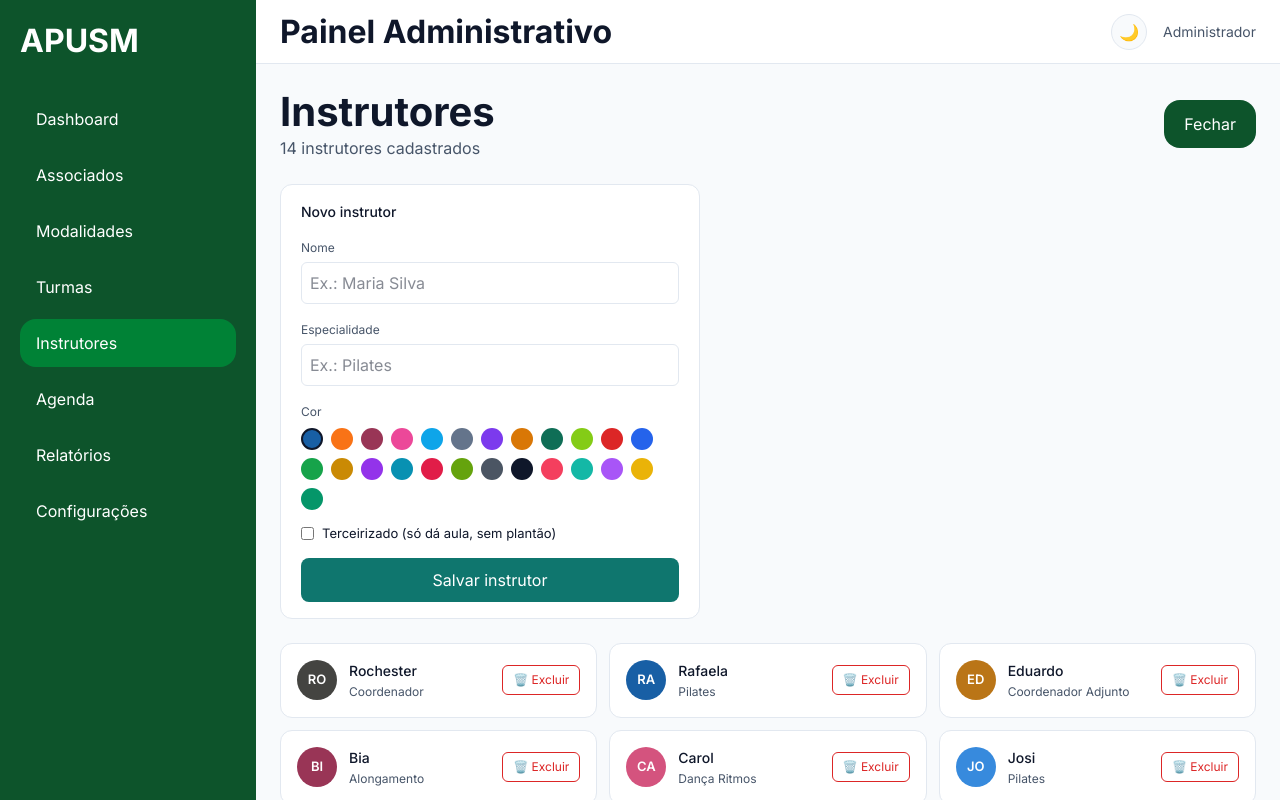
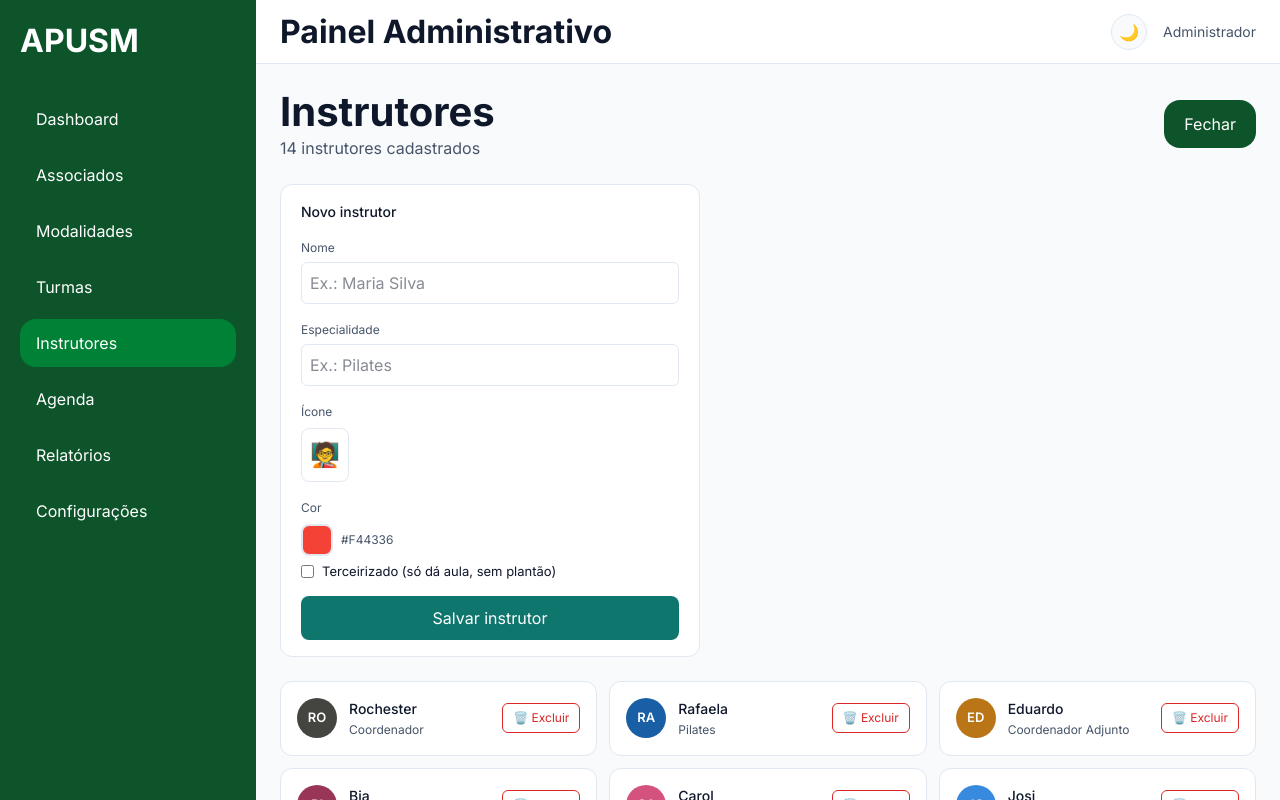
Before and after one commit to BrenoFranzin/apusm, a React (Vite) app: page /instrutores in a window 1280 px wide. Both pictures are taken after a click on the button "+ Novo instrutor". Shown: the top 800 px of the page. Built offline with nearby package versions, Linux system fonts and the light colour scheme.

Commit message:
auto-commit

```diff
--- a/src/modules/instrutores/components/InstrutorForm.tsx
+++ b/src/modules/instrutores/components/InstrutorForm.tsx
@@ -1,22 +1,23 @@
 // ======================================================
-// APUSM SaaS — Módulo Instrutores
+// APUSM SaaS – Módulo Instrutores
 // Arquivo: InstrutorForm.tsx
 // ======================================================
 
 import { useForm } from "react-hook-form";
 import { zodResolver } from "@hookform/resolvers/zod";
+import EmojiPicker from "emoji-picker-react";
+import { useState } from "react";
 
 import {
   instrutorSchema,
   type InstrutorFormData,
 } from "../schemas/instrutor.schema";
 
-const CORES = [
-  "#185fa5", "#f97316", "#993556", "#ec4899", "#0ea5e9",
-  "#64748b", "#7c3aed", "#d97706", "#0f6e56", "#84cc16",
-  "#dc2626", "#2563eb", "#16a34a", "#ca8a04", "#9333ea",
-  "#0891b2", "#e11d48", "#65a30d", "#4b5563", "#0f172a",
-  "#f43f5e", "#14b8a6", "#a855f7", "#eab308", "#059669",
+const CORES_PALETA = [
+  "#F44336","#E91E63","#9C27B0","#673AB7","#3F51B5","#2196F3","#03A9F4","#00BCD4",
+  "#009688","#4CAF50","#8BC34A","#CDDC39","#FFEB3B","#FFC107","#FF9800","#FF5722",
+  "#795548","#9E9E9E","#607D8B","#000000","#FFFFFF","#7F77DD","#1D9E75","#D85A30",
+  "#D4537E","#F06292","#BA68C8","#64B5F6","#4DB6AC","#81C784","#FFD54F","#FF8A65",
 ];
 
 interface Props {
@@ -34,13 +35,26 @@ export default function InstrutorForm({ onSubmit }: Props) {
     resolver: zodResolver(instrutorSchema) as any,
     defaultValues: {
       nome: "",
-      cor: CORES[0],
+      icone: "🧑‍🏫",
+      cor: CORES_PALETA[0],
       especialidade: "",
       terceirizado: false,
     },
   });
 
   const corSelecionada = watch("cor");
+  const iconeSelecionado = watch("icone");
+  const [mostrarEmojis, setMostrarEmojis] = useState(false);
+  const [mostrarCores, setMostrarCores] = useState(false);
+  const [hexInput, setHexInput] = useState(CORES_PALETA[0]);
+
+  function aplicarHex(valor: string) {
+    const hex = valor.startsWith("#") ? valor : `#${valor}`;
+    if (/^#[0-9A-Fa-f]{6}$/.test(hex)) {
+      setValue("cor", hex);
+      setHexInput(hex);
+    }
+  }
 
   return (
     <form
@@ -58,6 +72,7 @@ export default function InstrutorForm({ onSubmit }: Props) {
         Novo instrutor
       </p>
 
+      {/* Nome */}
       <label style={{ fontSize: 12, color: "var(--text-secondary)" }}>Nome</label>
       <input
         placeholder="Ex.: Maria Silva"
@@ -70,12 +85,14 @@ export default function InstrutorForm({ onSubmit }: Props) {
           color: "var(--text-primary)",
           border: "1px solid var(--border-default)",
           borderRadius: 6,
+          boxSizing: "border-box",
         }}
       />
       <p style={{ color: "var(--color-danger)", fontSize: 12, margin: "0 0 8px" }}>
         {errors.nome?.message}
       </p>
 
+      {/* Especialidade */}
       <label style={{ fontSize: 12, color: "var(--text-secondary)" }}>Especialidade</label>
       <input
         placeholder="Ex.: Pilates"
@@ -88,31 +105,138 @@ export default function InstrutorForm({ onSubmit }: Props) {
           color: "var(--text-primary)",
           border: "1px solid var(--border-default)",
           borderRadius: 6,
+          boxSizing: "border-box",
         }}
       />
 
+      {/* Ícone */}
+      <label style={{ fontSize: 12, color: "var(--text-secondary)" }}>Ícone</label>
+      <div style={{ margin: "6px 0 12px", position: "relative" }}>
+        <button
+          type="button"
+          onClick={() => setMostrarEmojis((v) => !v)}
+          style={{
+            fontSize: 24,
+            padding: 8,
+            borderRadius: 8,
+            border: "1px solid var(--border-default)",
+            background: "var(--background-primary)",
+            cursor: "pointer",
+          }}
+        >
+          {iconeSelecionado || "🧑‍🏫"}
+        </button>
+
+        {mostrarEmojis && (
+          <div style={{ position: "absolute", zIndex: 50, marginTop: 4 }}>
+            <EmojiPicker
+              onEmojiClick={(emojiData) => {
+                setValue("icone", emojiData.emoji);
+                setMostrarEmojis(false);
+              }}
+              searchPlaceholder="Buscar emoji..."
+              height={450}
+              width={420}
+              lazyLoadEmojis
+            />
+          </div>
+        )}
+      </div>
+
+      {/* Cor */}
       <label style={{ fontSize: 12, color: "var(--text-secondary)" }}>Cor</label>
-      <div style={{ display: "flex", gap: 8, margin: "6px 0 14px", flexWrap: "wrap" }}>
-        {CORES.map((cor) => (
+      <div style={{ display: "flex", alignItems: "center", gap: 8, margin: "6px 0 6px" }}>
+        <button
+          type="button"
+          onClick={() => setMostrarCores((v) => !v)}
+          style={{
+            width: 32,
+            height: 32,
+            borderRadius: 8,
+            background: corSelecionada,
+            border: "2px solid var(--border-default)",
+            cursor: "pointer",
+          }}
+        />
+        <span style={{ fontSize: 12, color: "var(--text-secondary)" }}>
+          {corSelecionada}
+        </span>
+      </div>
+
+      {mostrarCores && (
+        <div
+          style={{
+            background: "var(--background-primary)",
+            border: "1px solid var(--border-default)",
+            borderRadius: 10,
+            padding: 12,
+            marginBottom: 10,
+          }}
+        >
+          <div style={{ display: "flex", flexWrap: "wrap", gap: 6, marginBottom: 10 }}>
+            {CORES_PALETA.map((cor) => (
               <button
                 key={cor}
                 type="button"
-            onClick={() => setValue("cor", cor)}
+                onClick={() => { setValue("cor", cor); setHexInput(cor); }}
                 style={{
-              width: 22,
-              height: 22,
+                  width: 24,
+                  height: 24,
                   borderRadius: "50%",
                   background: cor,
-              border:
-                corSelecionada === cor
-                  ? "2px solid var(--text-primary)"
-                  : "2px solid transparent",
+                  border: corSelecionada === cor ? "2px solid var(--text-primary)" : "2px solid transparent",
                   cursor: "pointer",
+                  outline: corSelecionada === cor ? "2px solid var(--color-primary)" : "none",
+                  outlineOffset: 1,
                 }}
               />
             ))}
           </div>
+          <div style={{ display: "flex", alignItems: "center", gap: 6 }}>
+            <input
+              type="color"
+              value={corSelecionada}
+              onChange={(e) => { setValue("cor", e.target.value); setHexInput(e.target.value); }}
+              style={{ width: 32, height: 32, border: "none", padding: 0, cursor: "pointer", borderRadius: 4 }}
+            />
+            <input
+              type="text"
+              value={hexInput}
+              maxLength={7}
+              onChange={(e) => setHexInput(e.target.value)}
+              onBlur={(e) => aplicarHex(e.target.value)}
+              onKeyDown={(e) => { if (e.key === "Enter") { e.preventDefault(); aplicarHex(hexInput); } }}
+              placeholder="#000000"
+              style={{
+                flex: 1,
+                padding: "6px 8px",
+                fontSize: 13,
+                border: "1px solid var(--border-default)",
+                borderRadius: 6,
+                background: "var(--background-primary)",
+                color: "var(--text-primary)",
+              }}
+            />
+            <button
+              type="button"
+              onClick={() => setMostrarCores(false)}
+              style={{
+                fontSize: 11,
+                padding: "5px 10px",
+                borderRadius: 6,
+                border: "1px solid var(--border-default)",
+                background: "var(--background-primary)",
+                color: "var(--text-secondary)",
+                cursor: "pointer",
+              }}
+            >
+              OK
+            </button>
+          </div>
+        </div>
+      )}
 
+      {/* Terceirizado */}
       <label style={{ display: "flex", alignItems: "center", gap: 8, fontSize: 13, marginBottom: 14, color: "var(--text-primary)" }}>
         <input type="checkbox" {...register("terceirizado")} />
         Terceirizado (só dá aula, sem plantão)
@@ -127,6 +251,7 @@ export default function InstrutorForm({ onSubmit }: Props) {
           padding: 10,
           borderRadius: 8,
           border: "none",
+          cursor: "pointer",
         }}
       >
         Salvar instrutor
--- a/src/modules/modalidades/components/ModalidadeForm.tsx
+++ b/src/modules/modalidades/components/ModalidadeForm.tsx
@@ -139,8 +139,8 @@ export default function ModalidadeForm({ onSubmit }: Props) {
                 setMostrarEmojis(false);
               }}
               searchPlaceholder="Buscar emoji..."
-              height={400}
-              width={320}
+              height={450}
+              width={420}
               lazyLoadEmojis
             />
           </div>
```
Lines whose indentation alone changed are shown as unchanged.
